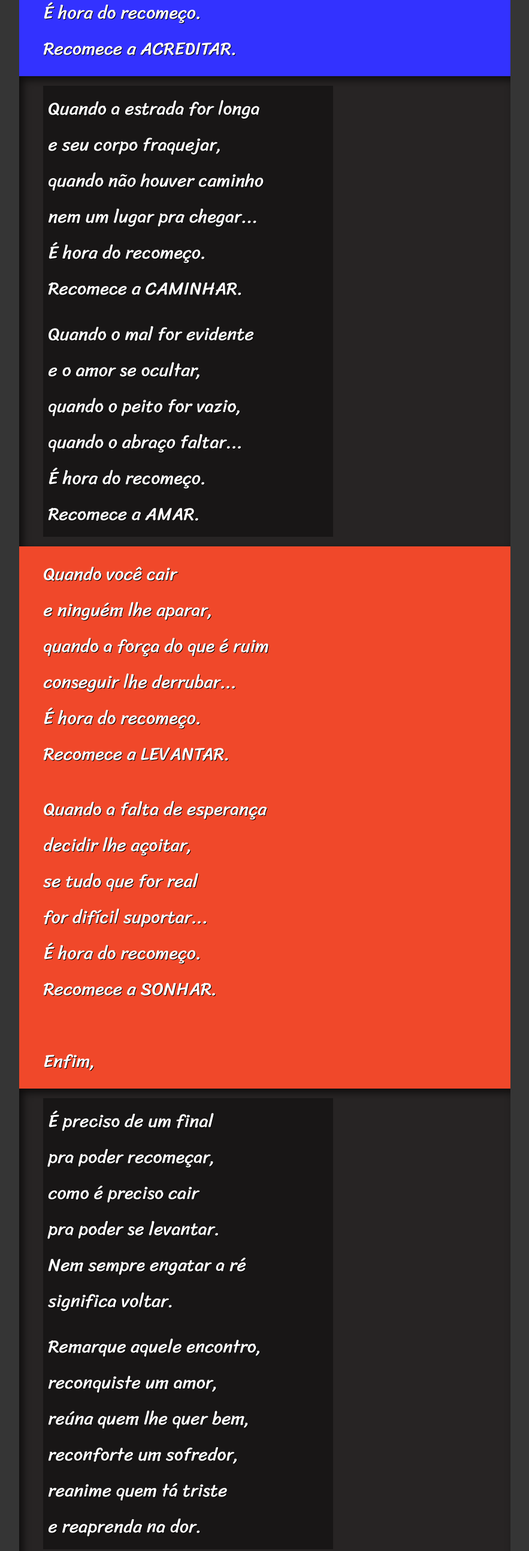
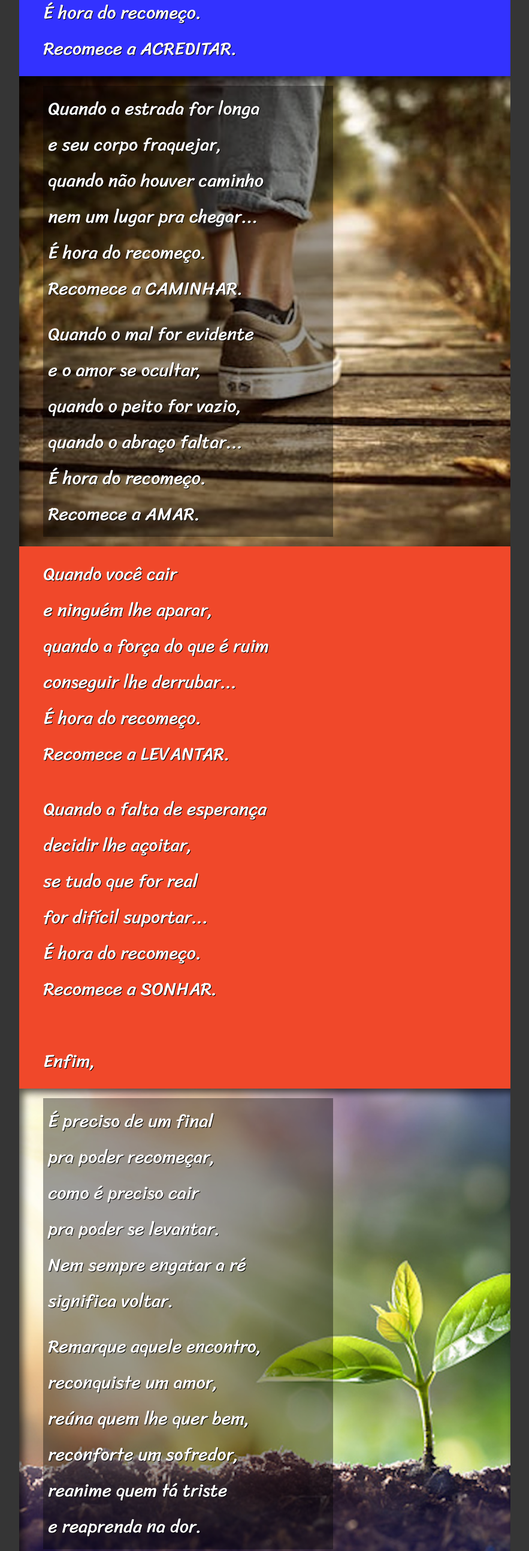
Before and after one commit to Sah2021/projeto-cordel, a plain HTML site: page index.html in a window 1280 px wide. Shown: the part 840-3426 px from the top of the page at 60% size, without its empty margins (198-1081 px from the left). Drawn offline with nearby package versions, Linux system fonts and the light colour scheme.

Commit message:
correcao
Correção no link das imagens

```diff
--- a/estilo/style.css
+++ b/estilo/style.css
@@ -104,12 +104,12 @@ section.imagem > p {
 }
 
 section#img01 {
-    background-image: url("imagens/caminhar.jpg");
+    background-image: url("../imagens/caminhar.jpg");
 
 }
 
 section#img02 {
-    background-image: url("imagens/recomeco.jpg");
+    background-image: url("../imagens/recomeco.jpg");
 
 }
 
```
